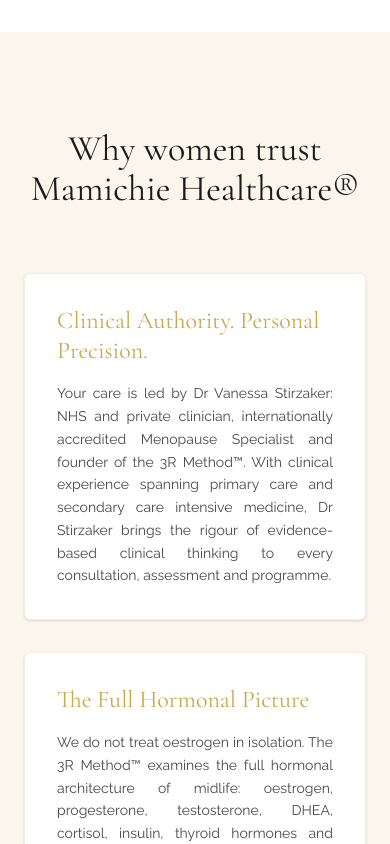
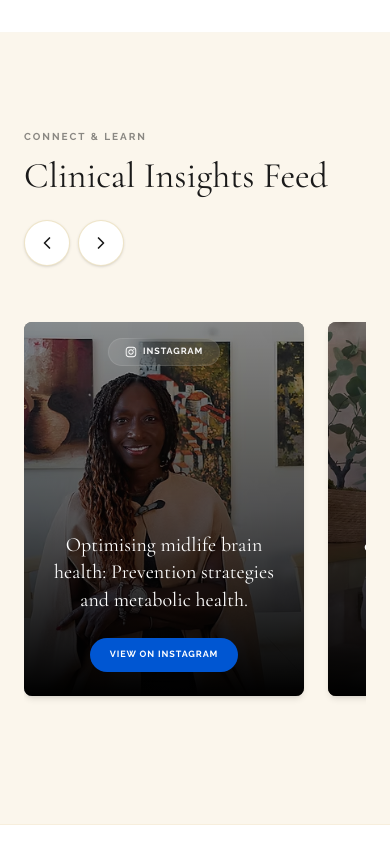
Before and after one commit to waruikiondo/mamichie-web, a Next.js app: page / in a window 390 px wide. Shown: the part 2480-3324 px from the top of the page. Built offline with nearby package versions, Linux system fonts and the light colour scheme.

Commit message:
carousel

```diff
--- a/app/page.tsx
+++ b/app/page.tsx
@@ -1,6 +1,6 @@
 "use client";
 
-import React, { useState } from "react";
+import React, { useState, useRef } from "react";
 import Link from "next/link";
 import {
   ArrowRight,
@@ -10,6 +10,9 @@
 } from "lucide-react";
 import { FaInstagram, FaFacebook } from "react-icons/fa";
 
+// MOCK DATA: This powers the beautifully styled fallback carousel.
+// Once you register with a live feed provider (e.g. Elfsight or EmbedSocial),
+// you will replace this section with their single script tag.
 const socialFeed = [
   {
     id: 1,
@@ -42,6 +45,14 @@
     title: "Special clinical briefing: Answering your questions on longevity and sleep architecture.",
     url: "https://www.facebook.com/share/1LUtckbaTg/?mibextid=wwXIfr",
     buttonText: "VIEW ON FACEBOOK"
+  },
+  {
+    id: 5,
+    platform: "Instagram",
+    image: "https://images.unsplash.com/photo-1571019614242-c5c5dee9f50b?q=80&w=800&auto=format&fit=crop",
+    title: "Why continuous glucose monitoring can be a powerful tool in midlife metabolic tracking.",
+    url: "https://www.instagram.com/mamichie_healthcare",
+    buttonText: "VIEW ON INSTAGRAM"
   }
 ];
 
@@ -50,6 +61,9 @@
   const [firstNameInput, setFirstNameInput] = useState("");
   const [isSubmitted, setIsSubmitted] = useState(false);
   const [isProcessingPurchase, setIsProcessingPurchase] = useState(false);
+
+  // Carousel Scroll Reference
+  const carouselRef = useRef<HTMLDivElement>(null);
 
   const handleSubscribe = (e: React.FormEvent) => {
     e.preventDefault();
@@ -64,6 +78,13 @@
     setIsProcessingPurchase(true);
     // This instantly redirects the user to your Stripe Test checkout
     window.location.href = "https://buy.stripe.com/test_fZu4gB9cA78P4Ph4KT2oE00";
+  };
+
+  const scrollCarousel = (direction: "left" | "right") => {
+    if (carouselRef.current) {
+      const scrollAmount = direction === "left" ? -400 : 400;
+      carouselRef.current.scrollBy({ left: scrollAmount, behavior: "smooth" });
+    }
   };
 
   return (
@@ -108,7 +129,7 @@
         </div>
       </section>
 
-      {/* 2. MISSION SECTION (Added from Brief Section 3) */}
+      {/* 2. MISSION SECTION */}
       <section className="py-24 bg-white border-b border-brand-gold/10">
         <div className="max-w-4xl mx-auto px-6 text-center">
           <h2 className="font-display text-4xl sm:text-5xl text-brand-black mb-10">
@@ -122,30 +143,122 @@
         </div>
       </section>
 
-      {/* 3. TRUST PILLARS (Added from Brief Section 4) */}
-      <section className="py-24 bg-brand-tint border-b border-brand-gold/10">
+      {/* 3. SOCIAL MEDIA HUB (UPDATED TO LIVE CAROUSEL) */}
+      <section className="py-24 bg-brand-tint border-b border-brand-gold/10 overflow-hidden">
+        <div className="max-w-[1400px] mx-auto px-6">
+          <div className="flex flex-col sm:flex-row sm:justify-between sm:items-end mb-10 gap-6">
+            <div>
+              <span className="text-[10px] font-bold tracking-[0.2em] text-brand-black/50 uppercase mb-3 block">
+                Connect & Learn
+              </span>
+              <h2 className="font-display text-4xl text-brand-black">Clinical Insights Feed</h2>
+            </div>
+
+            {/* Carousel Navigation Arrows */}
+            <div className="flex space-x-2">
+              <button
+                onClick={() => scrollCarousel("left")}
+                className="p-3 bg-white border border-brand-gold/30 rounded-full text-brand-black hover:bg-brand-gold hover:text-white transition-all shadow-sm cursor-pointer"
+                aria-label="Scroll left"
+              >
+                <ChevronLeft className="w-5 h-5" />
+              </button>
+              <button
+                onClick={() => scrollCarousel("right")}
+                className="p-3 bg-white border border-brand-gold/30 rounded-full text-brand-black hover:bg-brand-gold hover:text-white transition-all shadow-sm cursor-pointer"
+                aria-label="Scroll right"
+              >
+                <ChevronRight className="w-5 h-5" />
+              </button>
+            </div>
+          </div>
+
+          {/* DEVELOPER NOTE FOR LIVE SYNC:
+            To make this feed automatically update with Dr Stirzaker's latest posts,
+            create an account at Elfsight.com or EmbedSocial.com, link the Instagram/Facebook,
+            and paste their provided <script> tag into a component here.
+            Until then, this beautifully styled fallback carousel will display.
+          */}
+          <div className="relative -mx-6 px-6">
+            <div
+              ref={carouselRef}
+              className="flex overflow-x-auto snap-x snap-mandatory gap-6 pb-8 pt-4 hide-scrollbar"
+              style={{ scrollbarWidth: 'none', msOverflowStyle: 'none' }}
+            >
+              {/* Fallback Carousel Items */}
+              {socialFeed.map((post) => (
+                <a
+                  key={post.id}
+                  href={post.url}
+                  target="_blank"
+                  rel="noopener noreferrer"
+                  className="group relative rounded-md overflow-hidden bg-[#0A0A0A] aspect-[3/4] w-[280px] sm:w-[320px] flex-shrink-0 snap-start flex flex-col cursor-pointer shadow-md hover:shadow-xl transition-all duration-300 transform hover:-translate-y-1"
+                >
+                  <img
+                    src={post.image}
+                    alt={post.title}
+                    className="absolute inset-0 w-full h-full object-cover opacity-60 group-hover:opacity-40 transition-opacity duration-700"
+                  />
+
+                  <div className="absolute top-4 left-1/2 -translate-x-1/2 bg-white/10 backdrop-blur-md border border-white/10 px-4 py-1.5 rounded-full flex items-center space-x-1.5 z-20">
+                    {post.platform === "Instagram" ? (
+                      <FaInstagram className="w-3 h-3 text-white" />
+                    ) : (
+                      <FaFacebook className="w-3 h-3 text-white" />
+                    )}
+                    <span className="text-[9px] font-bold uppercase tracking-widest text-white">
+                      {post.platform}
+                    </span>
+                  </div>
+
+                  <div className="absolute inset-0 bg-gradient-to-t from-black via-black/40 to-transparent z-10"></div>
+
+                  <div className="absolute bottom-0 w-full p-6 flex flex-col items-center justify-end z-20 text-center">
+                    <h3 className="font-display text-xl text-white mb-6 leading-snug line-clamp-4">
+                      {post.title}
+                    </h3>
+                    <span className="bg-[#0056D2] group-hover:bg-white group-hover:text-[#0056D2] text-white px-5 py-2.5 rounded-full text-[9px] font-bold tracking-widest uppercase transition-colors">
+                      {post.buttonText}
+                    </span>
+                  </div>
+                </a>
+              ))}
+            </div>
+          </div>
+        </div>
+
+        {/* Helper CSS to hide the scrollbar for webkit browsers */}
+        <style dangerouslySetInnerHTML={{__html: `
+          .hide-scrollbar::-webkit-scrollbar {
+            display: none;
+          }
+        `}} />
+      </section>
+
+      {/* 4. TRUST PILLARS */}
+      <section className="py-24 bg-white border-b border-brand-gold/10">
         <div className="max-w-7xl mx-auto px-6">
           <div className="text-center mb-16">
             <h2 className="font-display text-4xl sm:text-5xl text-brand-black">Why women trust Mamichie Healthcare®</h2>
           </div>
           <div className="grid grid-cols-1 md:grid-cols-2 lg:grid-cols-3 gap-8">
-             <div className="bg-white p-8 border border-brand-gold/20 rounded-sm shadow-sm transition-transform hover:-translate-y-1 duration-300">
+             <div className="bg-brand-tint p-8 border border-brand-gold/20 rounded-sm shadow-sm transition-transform hover:-translate-y-1 duration-300">
                <h3 className="font-display text-2xl text-brand-gold mb-4 leading-tight">Clinical Authority. Personal Precision.</h3>
                <p className="font-body text-sm text-brand-black/80 leading-relaxed text-justify">Your care is led by Dr Vanessa Stirzaker: NHS and private clinician, internationally accredited Menopause Specialist and founder of the 3R Method™. With clinical experience spanning primary care and secondary care intensive medicine, Dr Stirzaker brings the rigour of evidence-based clinical thinking to every consultation, assessment and programme.</p>
              </div>
-             <div className="bg-white p-8 border border-brand-gold/20 rounded-sm shadow-sm transition-transform hover:-translate-y-1 duration-300">
+             <div className="bg-brand-tint p-8 border border-brand-gold/20 rounded-sm shadow-sm transition-transform hover:-translate-y-1 duration-300">
                <h3 className="font-display text-2xl text-brand-gold mb-4 leading-tight">The Full Hormonal Picture</h3>
                <p className="font-body text-sm text-brand-black/80 leading-relaxed text-justify">We do not treat oestrogen in isolation. The 3R Method™ examines the full hormonal architecture of midlife: oestrogen, progesterone, testosterone, DHEA, cortisol, insulin, thyroid hormones and melatonin. Each plays a role. Each interacts with the others. Lasting change requires understanding the whole system, not silencing its loudest signal.</p>
              </div>
-             <div className="bg-white p-8 border border-brand-gold/20 rounded-sm shadow-sm transition-transform hover:-translate-y-1 duration-300">
+             <div className="bg-brand-tint p-8 border border-brand-gold/20 rounded-sm shadow-sm transition-transform hover:-translate-y-1 duration-300">
                <h3 className="font-display text-2xl text-brand-gold mb-4 leading-tight">Root Cause, Not Symptom Management</h3>
                <p className="font-body text-sm text-brand-black/80 leading-relaxed text-justify">The question is never simply &apos;what are your symptoms?&apos; It is &apos;what is driving them?&apos; Our clinical approach identifies upstream causes: whether metabolic, hormonal, structural or lifestyle-related, and builds your Reset protocol around those findings. Precision beats willpower, every time.</p>
              </div>
-             <div className="bg-white p-8 border border-brand-gold/20 rounded-sm shadow-sm transition-transform hover:-translate-y-1 duration-300">
+             <div className="bg-brand-tint p-8 border border-brand-gold/20 rounded-sm shadow-sm transition-transform hover:-translate-y-1 duration-300">
                <h3 className="font-display text-2xl text-brand-gold mb-4 leading-tight">Global Access. No Compromises.</h3>
                <p className="font-body text-sm text-brand-black/80 leading-relaxed text-justify">Your postcode should not determine the quality of your midlife care. Mamichie Healthcare® operates as a fully virtual practice, serving women across the UK, Europe and internationally. Expert-led consultations, personalised protocols and ongoing support are available wherever you are.</p>
              </div>
-             <div className="bg-white p-8 border border-brand-gold/20 rounded-sm shadow-sm md:col-span-2 lg:col-span-1 transition-transform hover:-translate-y-1 duration-300">
+             <div className="bg-brand-tint p-8 border border-brand-gold/20 rounded-sm shadow-sm md:col-span-2 lg:col-span-1 transition-transform hover:-translate-y-1 duration-300">
                <h3 className="font-display text-2xl text-brand-gold mb-4 leading-tight">Precision Informed by Data</h3>
                <p className="font-body text-sm text-brand-black/80 leading-relaxed text-justify">We use objective markers to guide and measure progress: metabolic panels, hormonal profiles, movement benchmarks and, where relevant, tools such as continuous glucose monitoring and body composition assessment. This is not intuition. It is clinical precision, applied with care.</p>
              </div>
@@ -153,7 +266,7 @@
         </div>
       </section>
 
-      {/* 4. THE 3R METHOD EXPLAINER */}
+      {/* 5. THE 3R METHOD EXPLAINER */}
       <section className="bg-white text-brand-black py-32 border-b border-brand-gold/10">
         <div className="max-w-7xl mx-auto px-6">
           <div className="text-center max-w-3xl mx-auto mb-20">
@@ -187,7 +300,7 @@
         </div>
       </section>
 
-      {/* 5. THE BOOK PROMO */}
+      {/* 6. THE BOOK PROMO */}
       <section className="py-24 bg-brand-tint border-b border-brand-gold/10">
         <div className="max-w-6xl mx-auto px-6 grid grid-cols-1 lg:grid-cols-2 gap-16 items-center">
           <div className="order-2 lg:order-1">
@@ -215,23 +328,23 @@
         </div>
       </section>
 
-      {/* 6. NEWSLETTER / GUIDE OPT-IN */}
-      <section className="bg-white py-24 px-6 text-center border-b border-brand-gold/10">
+      {/* 7. NEWSLETTER / GUIDE OPT-IN */}
+      <section className="bg-[#111111] text-white py-24 px-6 text-center border-b border-brand-gold/10">
         <div className="max-w-3xl mx-auto">
-          <span className="text-[10px] font-bold tracking-[0.2em] text-brand-black uppercase mb-4 block">Start Here. For Free.</span>
-          <h2 className="font-display text-4xl sm:text-5xl text-brand-black mb-6 leading-tight">An Introductory Guide to Precision Midlife Health</h2>
-          <p className="font-body text-sm text-brand-black/80 mb-10">Plus the <span className="italic">Hormonal Intelligence Weekly</span>: a free letter published each week covering one evidence-based insight from inside the 3R Method™.</p>
+          <span className="text-[10px] font-bold tracking-[0.2em] text-brand-gold uppercase mb-4 block">Start Here. For Free.</span>
+          <h2 className="font-display text-4xl sm:text-5xl text-brand-tint mb-6 leading-tight">An Introductory Guide to Precision Midlife Health</h2>
+          <p className="font-body text-sm text-white/80 mb-10">Plus the <span className="italic text-brand-gold">Hormonal Intelligence Weekly</span>: a free letter published each week covering one evidence-based insight from inside the 3R Method™.</p>
 
           {isSubmitted ? (
-            <div className="bg-brand-tint border border-brand-gold/30 p-6 rounded-sm inline-block">
-              <p className="font-display text-xl text-brand-black font-medium">Registration Confirmed</p>
-              <p className="font-body text-xs text-brand-black/70 mt-1">Your briefing is routing to your inbox.</p>
+            <div className="bg-white/5 border border-brand-gold/30 p-6 rounded-sm inline-block">
+              <p className="font-display text-xl text-brand-gold font-medium">Registration Confirmed</p>
+              <p className="font-body text-xs text-white/70 mt-1">Your briefing is routing to your inbox.</p>
             </div>
           ) : (
             <form onSubmit={handleSubscribe} className="flex flex-col sm:flex-row gap-3 justify-center max-w-2xl mx-auto">
-              <input type="text" placeholder="First name" required value={firstNameInput} onChange={(e) => setFirstNameInput(e.target.value)} className="w-full sm:w-1/3 bg-brand-tint border border-brand-black/10 rounded-full px-6 py-4 text-sm focus:outline-none focus:ring-2 focus:ring-brand-gold text-brand-black placeholder:text-brand-black/40 shadow-sm" />
-              <input type="email" placeholder="Email address" required value={emailInput} onChange={(e) => setEmailInput(e.target.value)} className="w-full sm:w-1/3 bg-brand-tint border border-brand-black/10 rounded-full px-6 py-4 text-sm focus:outline-none focus:ring-2 focus:ring-brand-gold text-brand-black placeholder:text-brand-black/40 shadow-sm" />
-              <button type="submit" className="w-full sm:w-auto bg-brand-black text-white font-bold uppercase tracking-widest text-[11px] px-8 py-4 rounded-full hover:bg-brand-gold hover:text-brand-black transition-all cursor-pointer whitespace-nowrap shadow-md">
+              <input type="text" placeholder="First name" required value={firstNameInput} onChange={(e) => setFirstNameInput(e.target.value)} className="w-full sm:w-1/3 bg-white/5 border border-white/20 rounded-full px-6 py-4 text-sm focus:outline-none focus:ring-1 focus:ring-brand-gold text-white placeholder:text-white/40 shadow-sm" />
+              <input type="email" placeholder="Email address" required value={emailInput} onChange={(e) => setEmailInput(e.target.value)} className="w-full sm:w-1/3 bg-white/5 border border-white/20 rounded-full px-6 py-4 text-sm focus:outline-none focus:ring-1 focus:ring-brand-gold text-white placeholder:text-white/40 shadow-sm" />
+              <button type="submit" className="w-full sm:w-auto bg-brand-gold text-brand-black font-bold uppercase tracking-widest text-[11px] px-8 py-4 rounded-full hover:bg-white hover:text-brand-black transition-all cursor-pointer whitespace-nowrap shadow-md">
                 Get Free Guide
               </button>
             </form>
@@ -239,8 +352,8 @@
         </div>
       </section>
 
-      {/* 7. ABOUT THE CLINICIAN */}
-      <section className="py-24 bg-brand-tint">
+      {/* 8. ABOUT THE CLINICIAN */}
+      <section className="py-24 bg-white">
         <div className="max-w-6xl mx-auto px-6 grid grid-cols-1 lg:grid-cols-2 gap-16 items-center">
           <div className="order-2 lg:order-1">
             <h2 className="font-display text-4xl sm:text-5xl text-brand-black mb-8">About Dr Stirzaker</h2>
@@ -254,7 +367,7 @@
             </Link>
           </div>
           <div className="order-1 lg:order-2">
-            <div className="aspect-[4/3] w-full bg-white rounded-sm overflow-hidden shadow-md">
+            <div className="aspect-[4/3] w-full bg-brand-tint rounded-sm overflow-hidden shadow-md">
               <img src="/sus.avif" alt="Dr Vanessa Stirzaker Clinical Portrait" className="w-full h-full object-cover" />
             </div>
           </div>
```
